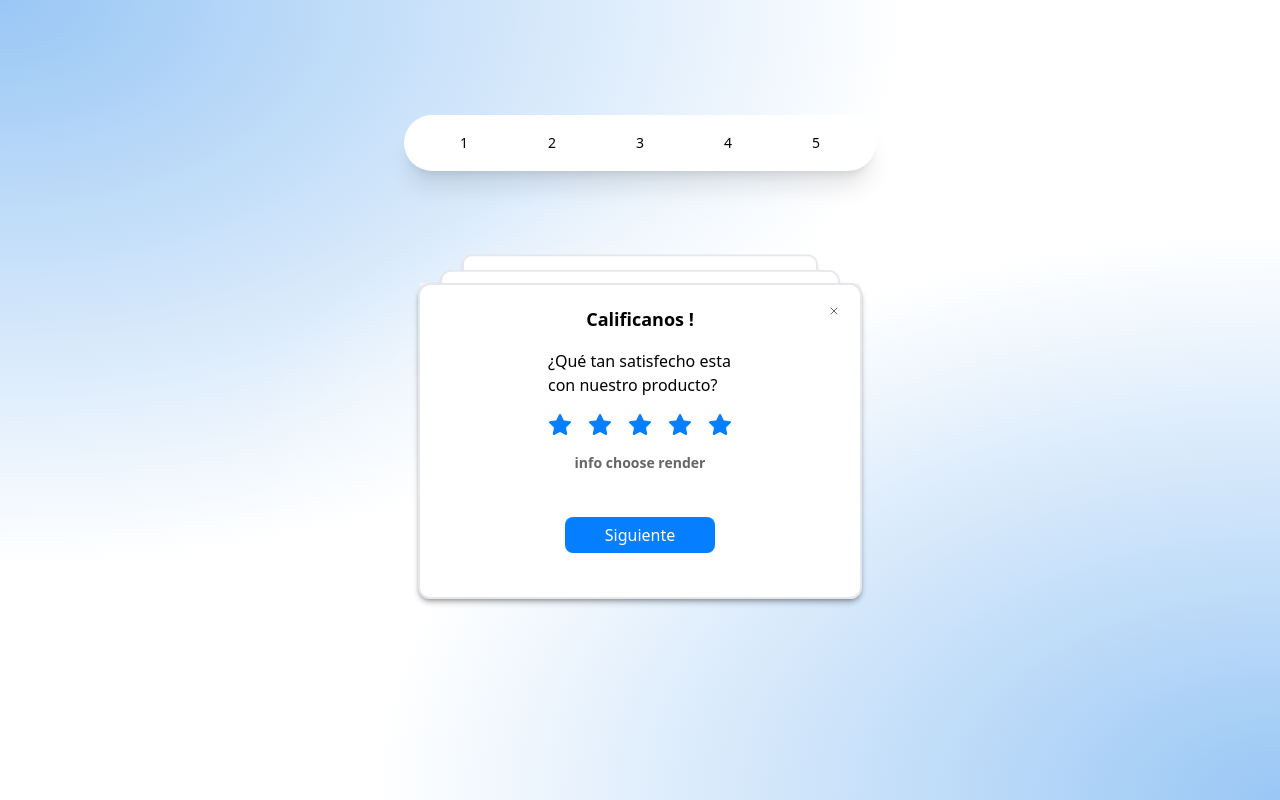
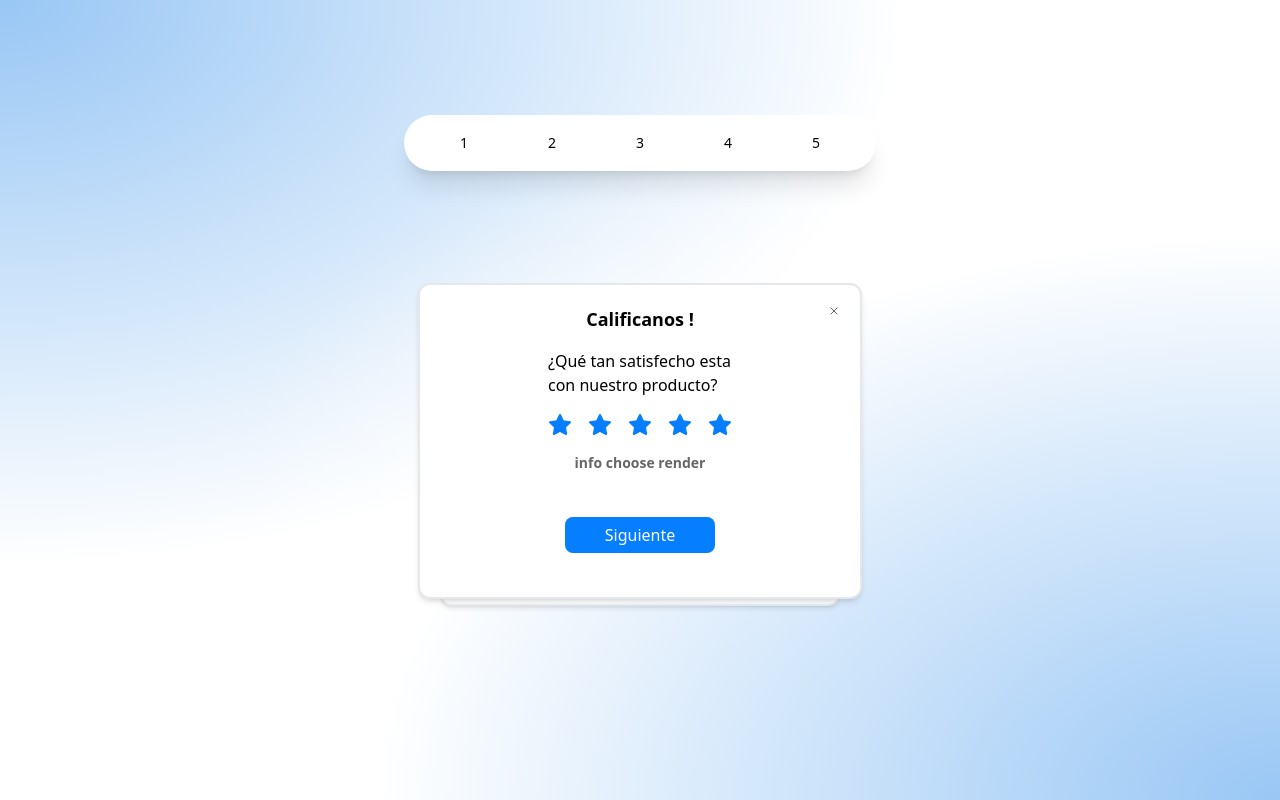
Before and after one commit to MichelleeLara/Projects-React-FramerMotion, a React (Vite) app in the folder 1.RateUs/rateUs/: page / in a window 1280 px wide. Built offline with nearby package versions, Linux system fonts and the light colour scheme.

Commit message:
update cards and menu bar

```diff
--- a/1.RateUs/rateUs/src/App.jsx
+++ b/1.RateUs/rateUs/src/App.jsx
@@ -9,6 +9,8 @@ function App() {
   const [currentQuestionIndex, setCurrentQuestionIndex] = useState(0);
   const questionsLength = questions.length
 
+  const [hovered, setHovered] = useState(false);
+
   // const [currentQuestionIndex, setCurrentQuestionIndex] = useState(0);
 
   const handleNext = (data, indexCurrent) => {
@@ -18,48 +20,67 @@ function App() {
     cardCurrent.style.transform = `translateY(-10000px)`;
     setCurrentQuestionIndex((prevIndex) => (prevIndex + 1) % questions.length);
 
+
     const initialTransform = 0.9
 
   };
 
+  const handleBringFront = (id) =>{
+    console.log('Dio click la pregunta , ', id);
+
+  // Iterar sobre todas las tarjetas y resetear estilos
+  questions.forEach((question) => {
+    const card = document.getElementById(question.id);
+
+    card.style.background = ''; // Resetear el color de fondo (o cualquier otro estilo que desees)
+    // Otros estilos que deseas resetear...
+  });
+
+  // Aplicar estilos a la tarjeta seleccionada
+  const cardSelected = document.getElementById(id);
+  cardSelected.style.background = 'red';
+  // Otros estilos que deseas aplicar...
+
+  // Restaurar eventos hover después de cierto tiempo (por ejemplo, 1 segundo)
+  setTimeout(() => {
+    questions.forEach((question) => {
+      const card = document.getElementById(question.id);
+      card.style.pointerEvents = 'auto';
+    });
+  }, 1000);
+  }
+
   return (
     <>
     {/* <Header/> */}
-      <main className='aurora min-h-screen w-full flex justify-center items-center'>
+      <main className='aurora min-h-screen w-full flex justify-center items-center absolute -z-50'>
         <section className='flex h-full flex-col items-center justify-end  w-full'>
-          <div className="flex relative -top-28 shadow-xl py-2 px-4 rounded-full bg-white">
+          <div
+            onMouseEnter={() => setHovered(true)}
+            onMouseLeave={() => setHovered(false)}  className="flex relative -top-28 shadow-xl py-2 px-4 rounded-full bg-white">
             {
               questions.map((question, index) => (
                 <>
-                  <li key={index} className='list-none transition-all  rounded-lg cursor-pointer  py-2.5 px-10  duration-1000 font-medium text-sm hover:bg-gray-300 hover:font-semibold'>{question.id}</li>
+                  <li onClick={ (() =>{ handleBringFront(question.id) })} className='list-none transition-all  rounded-lg cursor-pointer  py-2.5 px-10  duration-1000 font-medium text-sm hover:bg-gray-300 hover:font-semibold'>{question.id}</li>
                 </>
               ))
             }
           </div>
-          <div className="relative flex  justify-center items-center bg-red-50  min-w-[440px] min-h-[290px]">
+          <div className="relative flex  justify-center items-center min-w-[440px] min-h-[290px]">
             {questions.map((question, index) => {
               const zIndex = currentQuestionIndex === index ? 0 : 1;
               const scale = currentQuestionIndex === index ? 1.0 : .999;
               const indexCurrent = questions.length - question.id + 2
-              let top =25
+              let top = 0
               let scaleCard = 0.9
-              let scaleCalculate = 0
               let idCurrent = question.id / 10
-              console.log(question.id > 1 && question.id <= 3);
+
+
               if (question.id <= 3) {
-                if (question.id === 1) scaleCard = 'none'
-                // top = top * question.id -1
-                console.log('antes de operacion', scaleCard, idCurrent);
                 scaleCard = (scaleCard - idCurrent) + 0.2
-                // console.log('scala: ', scaleCalculate, ' id: ', question.id)
-                console.log('despues ', scaleCard);
-                // return scaleCalculate
-              } else{
-                top = 0
-                scaleCard = 'none'
-                scaleCalculate = 0
               }
 
+              if (hovered) {
                 if (question.id === 1) {
                   top = 0;
                 } else if (question.id === 2) {
@@ -67,18 +88,21 @@ function App() {
                 } else if (question.id === 3) {
                   top = 60;
                 }
+              }
 
+              // console.log('hover', hovered);
 
               return (
                 <>
                   <motion.section
                     key={question.id}
                     id={question.id}
-                    className={`bg-white rounded-xl shadow-md flex flex-col transition-all duration-700 absolute z-30 h-fit  py-5 px-32 gap-4 items-center translate-x-[rem] border-2 bg-primary-400 origin-[top-center]`}
+                    className={`bg-white rounded-xl shadow-md flex flex-col transition-all duration-300 absolute z-30 h-fit  py-5 px-32 gap-4 items-center translate-x-[rem] border-2 bg-primary-400 origin-[top-center]`}
                     style={{
                       top: question.id === 1 ? 0 : -top ,
+                      opacity: scaleCard,
                       transform: question.id === 1 ? 'none': `scale(${scaleCard}, ${scaleCard})`,
-                      zIndex: questions.length - question.id + 20,
+                      zIndex: -(question.id - 1) ,
                     }}
                   >
                     <IconX
@@ -105,6 +129,7 @@ function App() {
             })}
           </div>
         </section>
+
       </main>
     </>
   )
```
Lines whose indentation alone changed are shown as unchanged.
